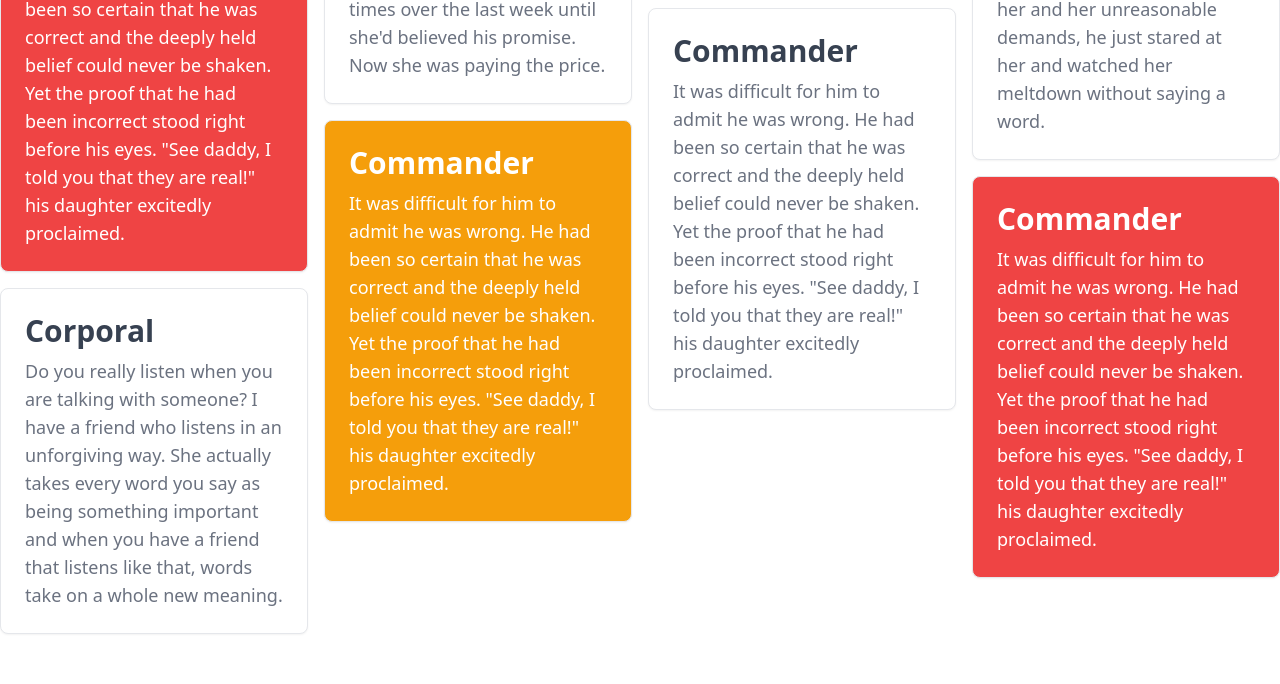
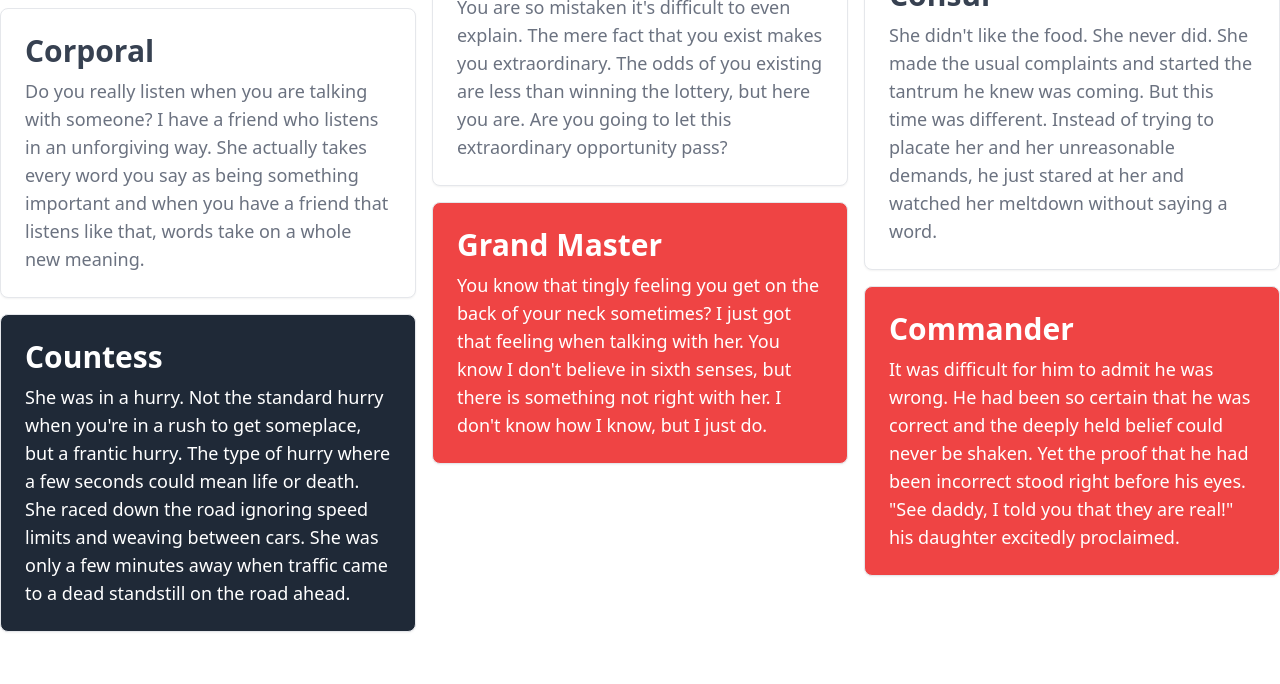
Before and after one commit to adamcanray/react-tailwind-pwa, a React (Create React App) app: page /app/masonry in a window 1280 px wide. Shown: the part 900-1584 px from the top of the page. Built offline with nearby package versions, Linux system fonts and the light colour scheme.

Commit message:
feat(masonry): add masonry page

```diff
--- a/src/pages/masonry.js
+++ b/src/pages/masonry.js
@@ -107,12 +107,12 @@ const images = [
 
 function Masonry() {
   return (
-    <div className="divide-y">
+    <div className="divide-y text-gray-700 dark:text-gray-400">
       <div className="py-10">
         <p className="text-center font-bold text-5xl mb-10">Masonry Cards</p>
         <MasonryContainerCards
           columnGap="4"
-          columnCount="4"
+          columnCount="3"
         >
           {cards.map((e,i,a)=>{
             return (
@@ -135,7 +135,7 @@ function Masonry() {
           })}
         </MasonryContainerCards>
       </div>
-      <div className="py-10">
+      <div className="py-20">
         <p className="text-center font-bold text-5xl mb-10">Masonry Images</p>
         <MasonryContainerImages>
           {images.map((e,i,a)=>{
```
